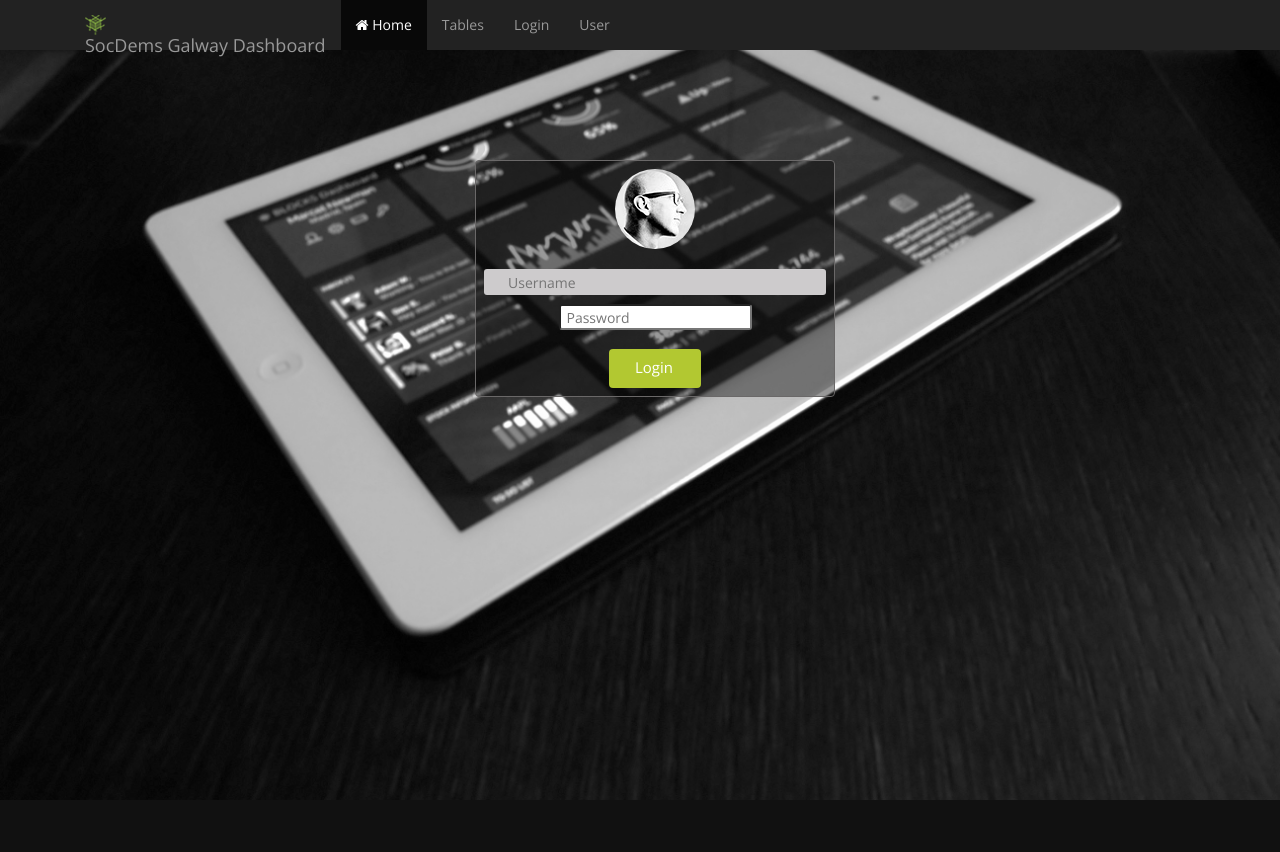
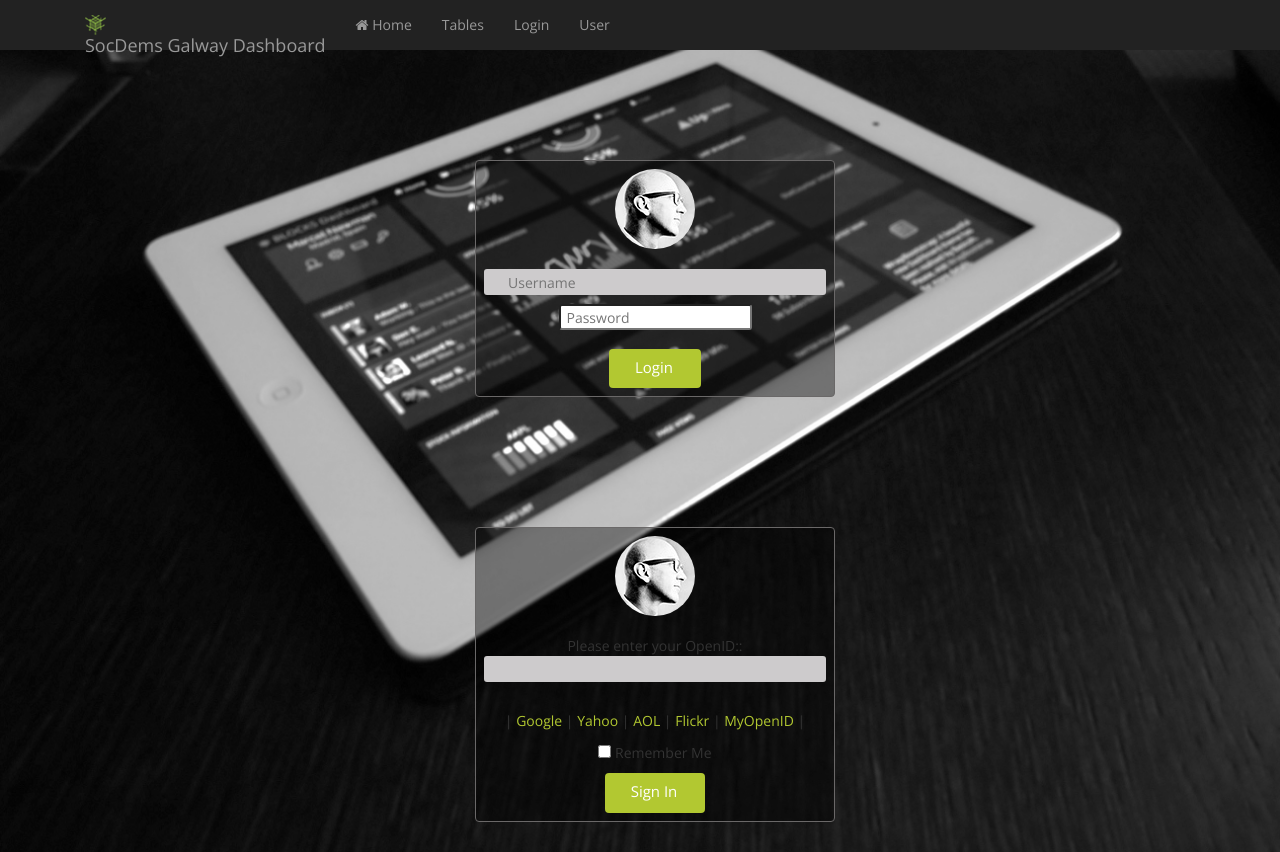
Before and after one commit to Craicerjack/socdems, a Flask app: page /login in a window 1280 px wide. Before the commit the page ends 800 px from the top, so only its background shows below. Run offline with Flask 2, Linux system fonts and the light colour scheme; some libraries are stand-ins or nearby versions.

Commit message:
part 3 done

```diff
--- a/app/routes.py
+++ b/app/routes.py
@@ -1,6 +1,6 @@
 from flask import Flask, render_template, session, redirect, url_for, flash
-
 from app import app
+from .forms import LoginForm
 
 @app.errorhandler(404)
 def page_not_found(e):
@@ -22,9 +22,15 @@ def index():
 def data():
     return render_template('data.html')
 
-@app.route('/login')
+@app.route('/login', methods=['GET', 'POST'])
 def login():
-    return render_template('login.html')
+    form = LoginForm()
+    if form.validate_on_submit():
+        flash('Login requested for OpenID="%s", remember_me=%s' %
+            (form.openid.data, str(form.remember_me.data)))
+        return redirect('/index')
+    return render_template('login.html', title='Log In', form=form,
+                            providers=app.config['OPENID_PROVIDERS'])
 
 @app.route('/user')
 def user():
--- a/app/templates/base.html
+++ b/app/templates/base.html
@@ -49,11 +49,11 @@
             <span class="icon-bar"></span>
             <span class="icon-bar"></span>
           </button>
-          <a class="navbar-brand" href="index.html"><img src="{{ url_for('static', filename='img/logo30.png') }}" alt="">SocDems Galway Dashboard</a>
+          <a class="navbar-brand" href="{{ url_for('index') }}"><img src="{{ url_for('static', filename='img/logo30.png') }}" alt="">SocDems Galway Dashboard</a>
         </div>
           <div class="navbar-collapse collapse">
             <ul class="nav navbar-nav">
-              <li class="active"><a href="{{ url_for('index') }}"><i class="fa fa-home"></i> Home</a></li>
+              <li><a href="{{ url_for('index') }}"><i class="fa fa-home"></i> Home</a></li>
               <li><a href="tables.html"><i class="icon-th icon-white"></i> Tables</a></li>
               <li><a href="{{ url_for('login') }}"><i class="icon-lock icon-white"></i> Login</a></li>
               <li><a href="{{ url_for('user') }}"><i class="icon-user icon-white"></i> User</a></li>
@@ -66,12 +66,15 @@
 
 {% block content %}
 <div class="container">
-    {% for message in get_flashed_messages() %}
-    <div class="alert alert-warning">
-        <button type="button" class="close" data-dismiss="alert">&times;</button>
-        {{ message }}
-    </div>
-    {% endfor %}
+    {% with messages = get_flashed_messages() %}
+        {% if messages %}
+        <ul>
+            {% for message in messages %}
+                <li>{{ message }} </li>
+            {% endfor %}
+        </ul>
+        {% endif %}
+    {% endwith %}
 
     <div class="container">
         <!-- FIRST ROW OF BLOCKS -->
--- a/app/templates/login.html
+++ b/app/templates/login.html
@@ -91,7 +91,6 @@
 {% endblock %}
 
 {% block first_row %}
-
 <div class="container">
     <div class="row">
         <div class="col-lg-offset-4 col-lg-4" style="margin-top:100px">
@@ -99,6 +98,7 @@
             <img src="{{ url_for('static', filename='img/face80x80.jpg') }}" alt="" class="img-circle">
             <br><br>
             <form class="cmxform" id="signupForm" method="get" action="">
+            {{ form.hidden_tag() }}
                 <fieldset>
                     <p>
                         <input id="username" name="username" type="text" placeholder="Username">
@@ -111,5 +111,33 @@
         </div>
     </div>
 </div>
-
 {% endblock %}
+{% block second_row %}
+<div class="container">
+    <div class="row">
+        <div class="col-lg-offset-4 col-lg-4" style="margin-top:100px">
+            <div class="block-unit" style="text-align:center; padding:8px 8px 8px 8px;">
+            <img src="{{ url_for('static', filename='img/face80x80.jpg') }}" alt="" class="img-circle">
+            <br><br>
+            <form class="cmxform" name="login" method="post" action="">
+                {{ form.hidden_tag() }}
+                <fieldset>
+                    <p>
+                        Please enter your OpenID::<br/>
+                        {{ form.openid(size=80) }}<br/>
+                        {% for error in form.openid.errors %}
+                            <span style="color: red;">{{ error }}</span>
+                        {% endfor %}<br>
+                        |{% for pr in providers %}
+                        <a href="javascript:set_openid('{{ pr.url }}', '{{ pr.name }}');">{{ pr.name }}</a> |
+                        {% endfor %}
+                    </p>
+                    <p>{{ form.remember_me }} Remember Me</p>
+                    <input class="submit btn-success btn btn-large" type="submit" value="Sign In">
+                </fieldset>
+            </form>
+            </div>
+        </div>
+    </div>
+</div>
+{% endblock %}
```
Also changed, not shown: config.py (+7 -0 lines).
